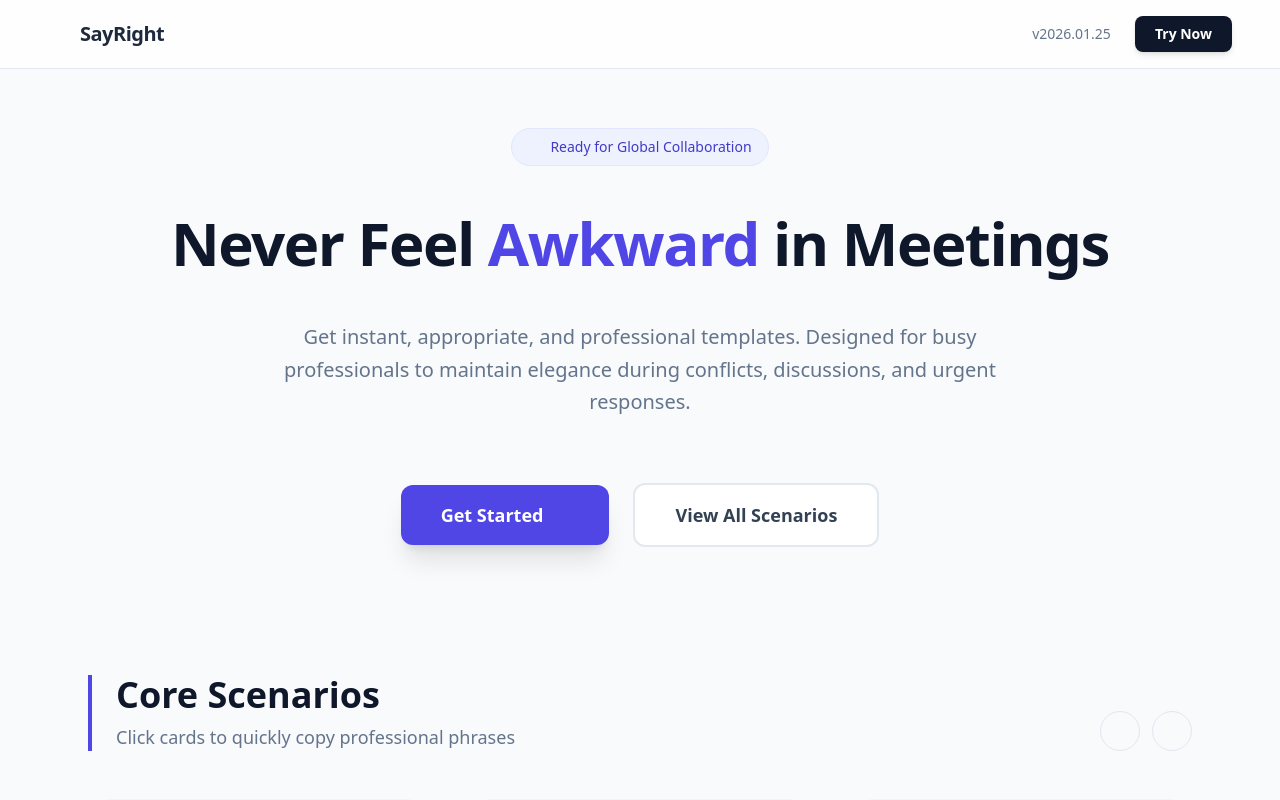
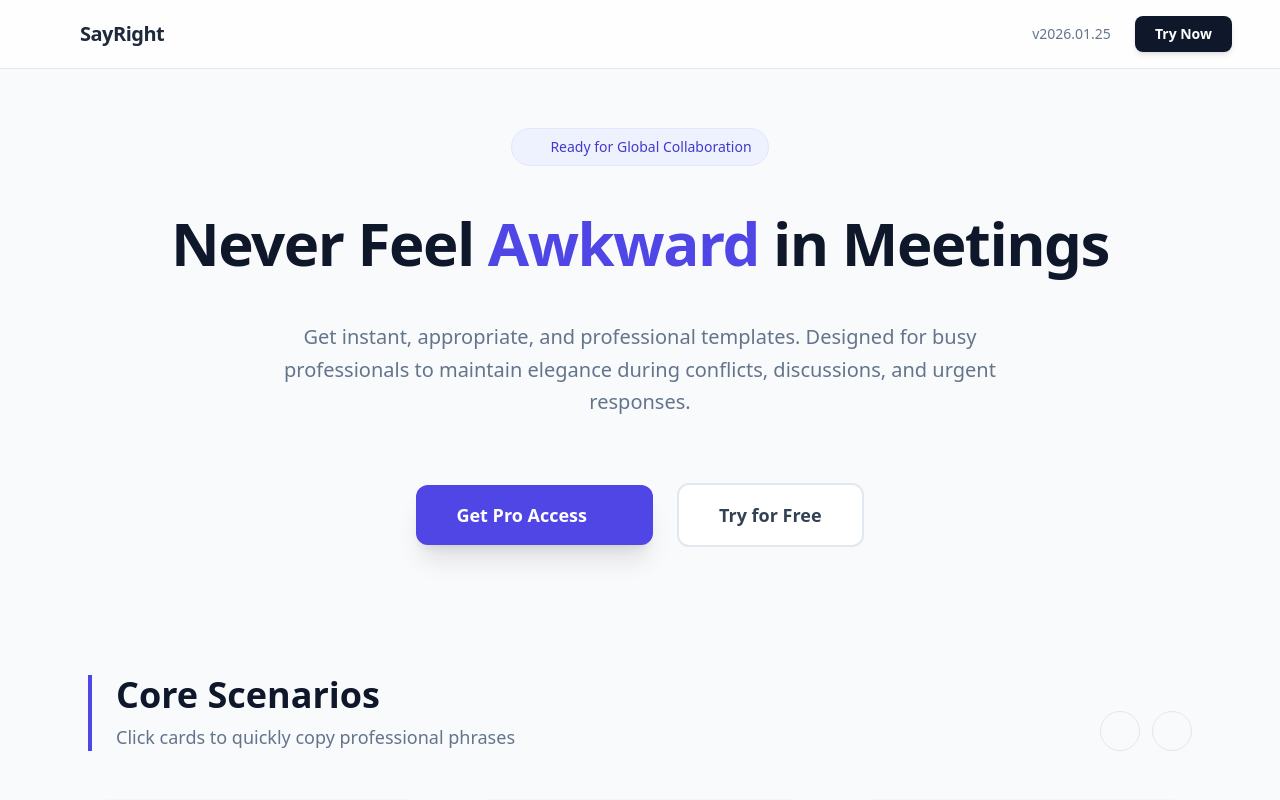
Before and after one commit to yylou15/say_right_english, a Next.js app: page / in a window 1280 px wide. Shown: the top 800 px of the page. Built offline with nearby package versions, Linux system fonts and the light colour scheme; some icons are missing.

Commit message:
refactor: rename BizEnglish AI to SayRight and add prominent subscription buttons

```diff
--- a/src/app/page.tsx
+++ b/src/app/page.tsx
@@ -65,17 +65,17 @@ export default function LandingPage() {
           </p>
           <div className="flex items-center justify-center gap-6 pt-6">
             <button
-              onClick={handleTryNow}
+              onClick={() => router.push('/upgrade')}
               className="bg-indigo-600 text-white px-10 py-4 rounded-xl text-lg font-bold hover:bg-slate-900 transition-all shadow-xl hover:shadow-indigo-200 flex items-center group"
             >
-              Get Started
-              <Icon icon="heroicons:arrow-right-20-solid" className="ml-2 group-hover:translate-x-1 transition-transform" />
+              Get Pro Access
+              <Icon icon="heroicons:star-20-solid" className="ml-2 group-hover:scale-110 transition-transform" />
             </button>
             <button
-              onClick={() => router.push('/scenarios')}
+              onClick={handleTryNow}
               className="bg-white text-slate-700 border-2 border-slate-200 px-10 py-4 rounded-xl text-lg font-bold hover:border-indigo-600 hover:text-indigo-600 transition-all"
             >
-              View All Scenarios
+              Try for Free
             </button>
           </div>
         </div>
```
Also changed, not shown: 1 other file (tests, documents, lock files or other folders).
